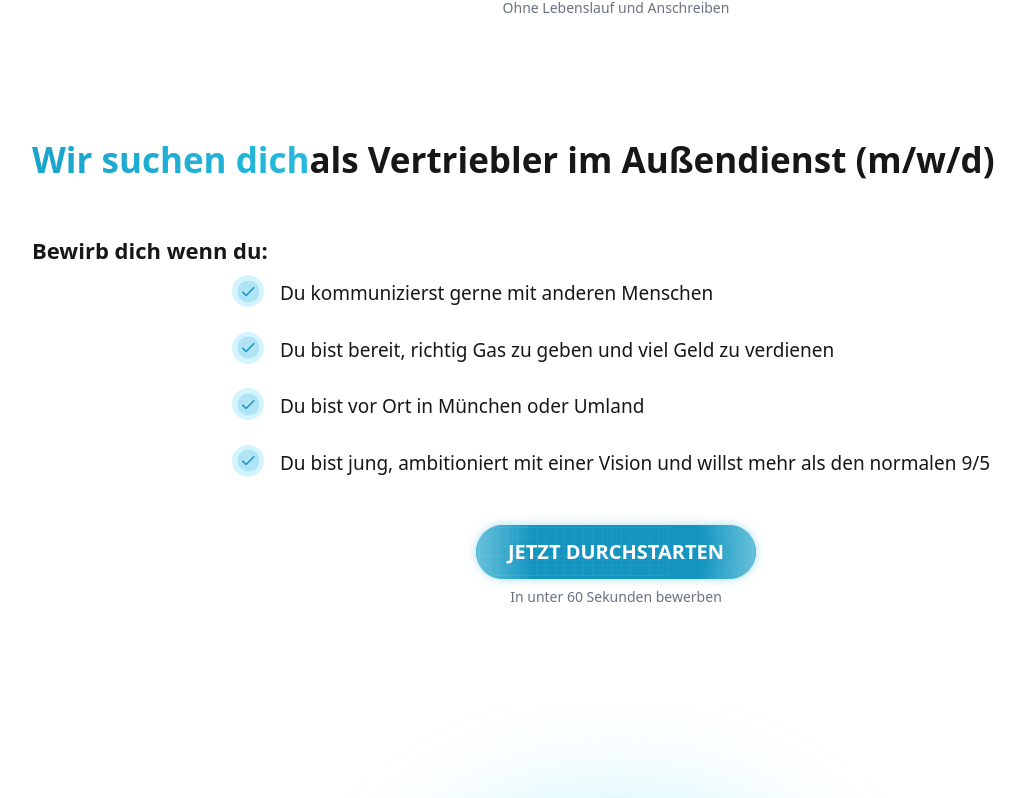
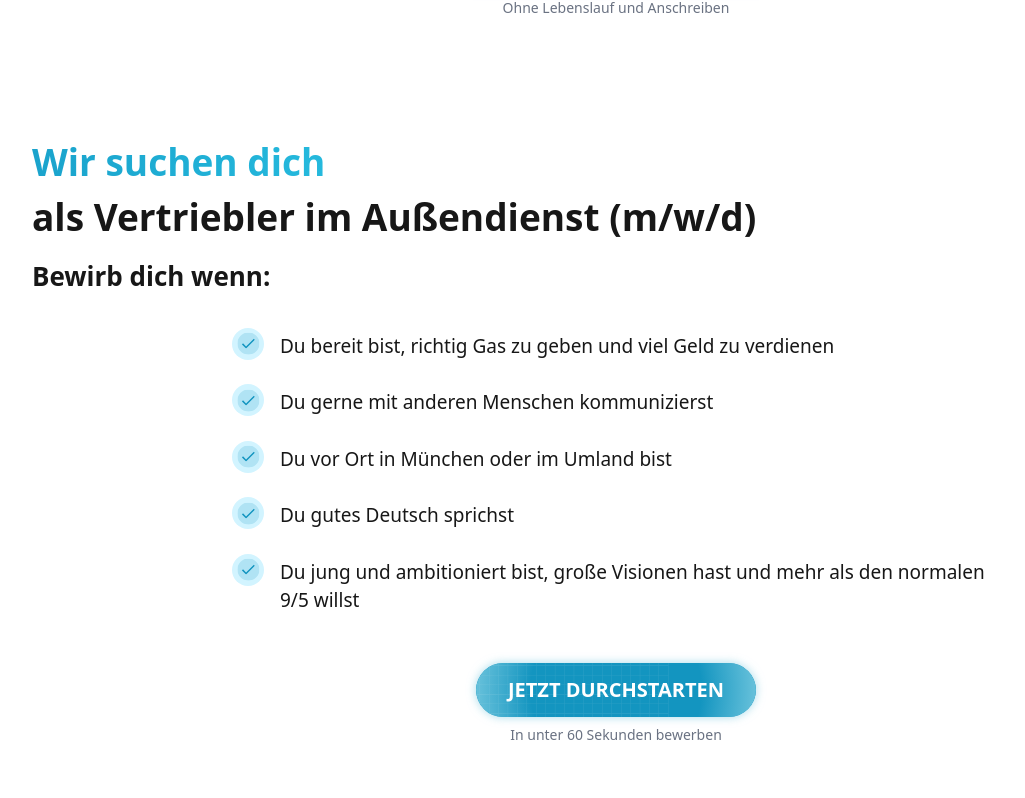
Before and after one commit to mattis-1/sellwell, a Next.js app: page /karriere in a window 1280 px wide. Shown: the part 2115-2913 px from the top of the page, without its empty margins (24-1049 px from the left). Built offline with nearby package versions, Linux system fonts and the light colour scheme; a web font is replaced by a local one.

Commit message:
styling still

```diff
--- a/src/modules/karriere-lp/components/benefits.tsx
+++ b/src/modules/karriere-lp/components/benefits.tsx
@@ -38,7 +38,7 @@ export default function SellwellBenefits() {
             <span className="font-light text-sm tracking-wide">DEINE VORTEILE BEI SELLWELL</span>
           </div>
         </div>
-        <h2 className="text-[31px] md:text-[36px] font-bold text-center mb-12">Endloses <span className="special-text">Wachstum</span> beginnt hier</h2>
+        <h2 className="text-[31px] md:text-[36px] font-bold text-center mb-12">Mit Sellwell<span className="special-text">grenzenlos wachsen</span></h2>
 
         <div className="grid grid-cols-1 md:grid-cols-3 gap-8 max-w-6xl mx-auto">
           {/* Benefit 1 */}
--- a/src/modules/karriere-lp/components/faq.tsx
+++ b/src/modules/karriere-lp/components/faq.tsx
@@ -129,13 +129,13 @@ export default function SellwellFaqSection() {
       {/* FAQ Container - Redesigned for elegance */}
       <div className="sellwell-container -mt-24 md:-mt-48 relative z-10">
         <div className="max-w-3xl mx-auto bg-white rounded-[33px] shadow-xl p-8 md:p-12">
-          <div className="flex justify-center mb-8">
+          <div className="flex justify-center mb-4">
             <div className="bg-blue-100 text-blue-800 rounded-full px-4 py-1 inline-block">
               <span className="font-light text-sm tracking-wide">HÄUFIG GESTELLTE FRAGEN</span>
             </div>
           </div>
 
-          <h2 className="text-5xl md:text-6xl font-bold mb-10 text-center">FAQ</h2>
+          <h2 className="text-6xl md:text-7xl font-bold mb-10 text-center">FAQ</h2>
 
           <div className="space-y-6">
             {faqs.map((faq, index) => (
--- a/src/modules/karriere-lp/components/muss.tsx
+++ b/src/modules/karriere-lp/components/muss.tsx
@@ -5,10 +5,11 @@ import Image from "next/image"
 import Button from "@/modules/karriere-lp/components/button"
 
 const requirements = [
-  "Du kommunizierst gerne mit anderen Menschen",
-  "Du bist bereit, richtig Gas zu geben und viel Geld zu verdienen",
-  "Du bist vor Ort in München oder Umland",
-  "Du bist jung, ambitioniert mit einer Vision und willst mehr als den normalen 9/5",
+  "Du bereit bist, richtig Gas zu geben und viel Geld zu verdienen",
+  "Du gerne mit anderen Menschen kommunizierst",
+  "Du vor Ort in München oder im Umland bist",
+  "Du gutes Deutsch sprichst",
+  "Du jung und ambitioniert bist, große Visionen hast und  mehr als den normalen 9/5 willst",
 ]
 
 export default function SellwellRequirements() {
@@ -39,11 +40,11 @@ export default function SellwellRequirements() {
       ref={sectionRef}
       className={`sellwell-section bg-white transition-all duration-1000 ${isIntersecting ? "opacity-100" : "opacity-0"}`}
     >
-      <div className="sellwell-container">
-        <h2 className="text-[30px] md:text-[35px] font-bold text-left mt-5 mb-12">
-          <span className="special-text leading-[1.3]">Wir suchen dich</span>als Vertriebler im Außendienst (m/w/d)
+      <div className="sellwell-container pl-3">
+        <h2 className="text-[32px] md:text-[37px] font-bold text-left mt-5 mb-3">
+          <span className="special-text leading-[1.2]">Wir suchen dich</span><br />als Vertriebler im Außendienst (m/w/d)
         </h2>
-        <div className="text-[19px] md:text-[22px] font-bold text-left mt-2 mb-2">Bewirb dich wenn du:</div>
+        <div className="text-[23px] md:text-[26px] font-bold text-left mt-2 mb-8">Bewirb dich wenn:</div>
 
         <div className="max-w-3xl mx-auto">
           <ul className="space-y-6">
```
